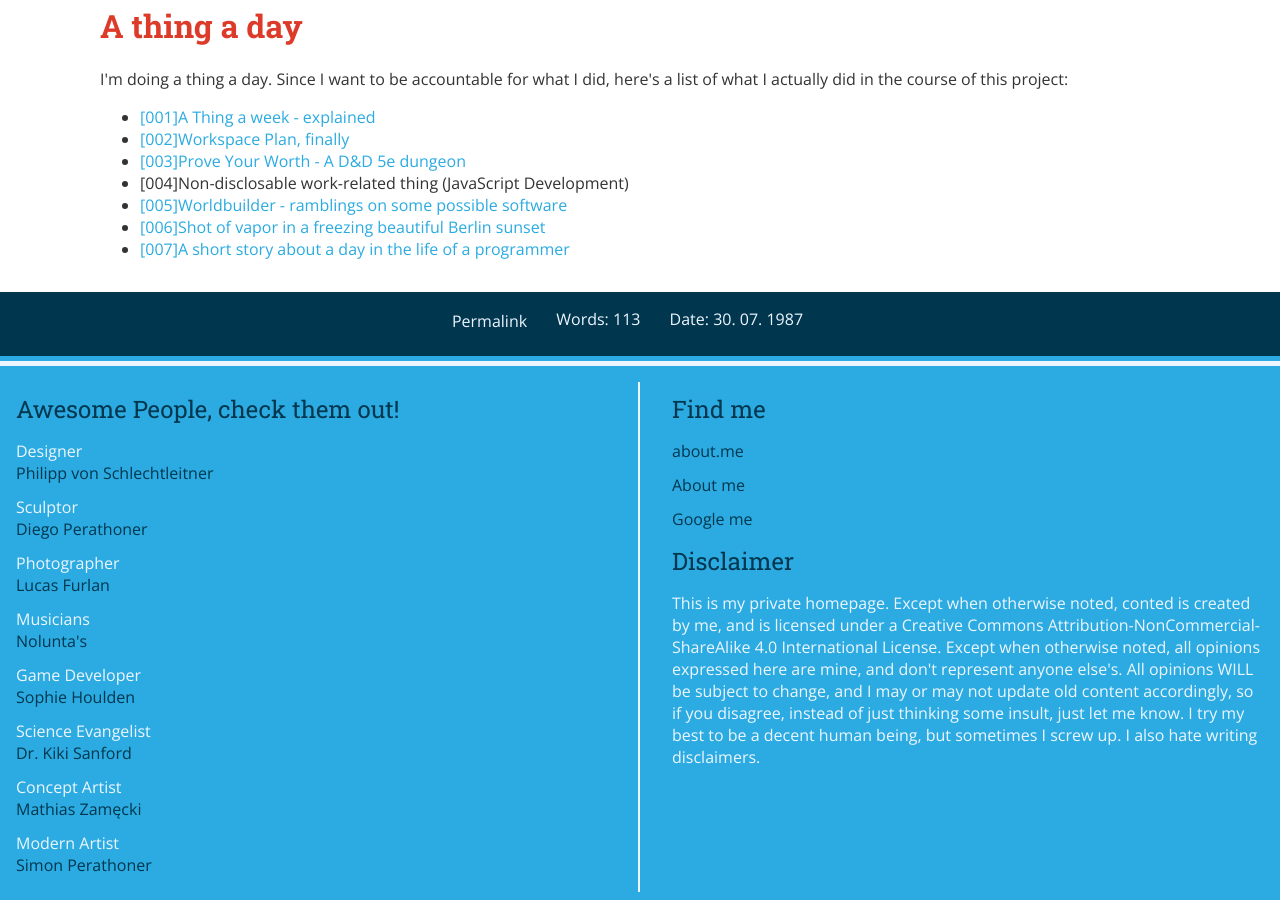
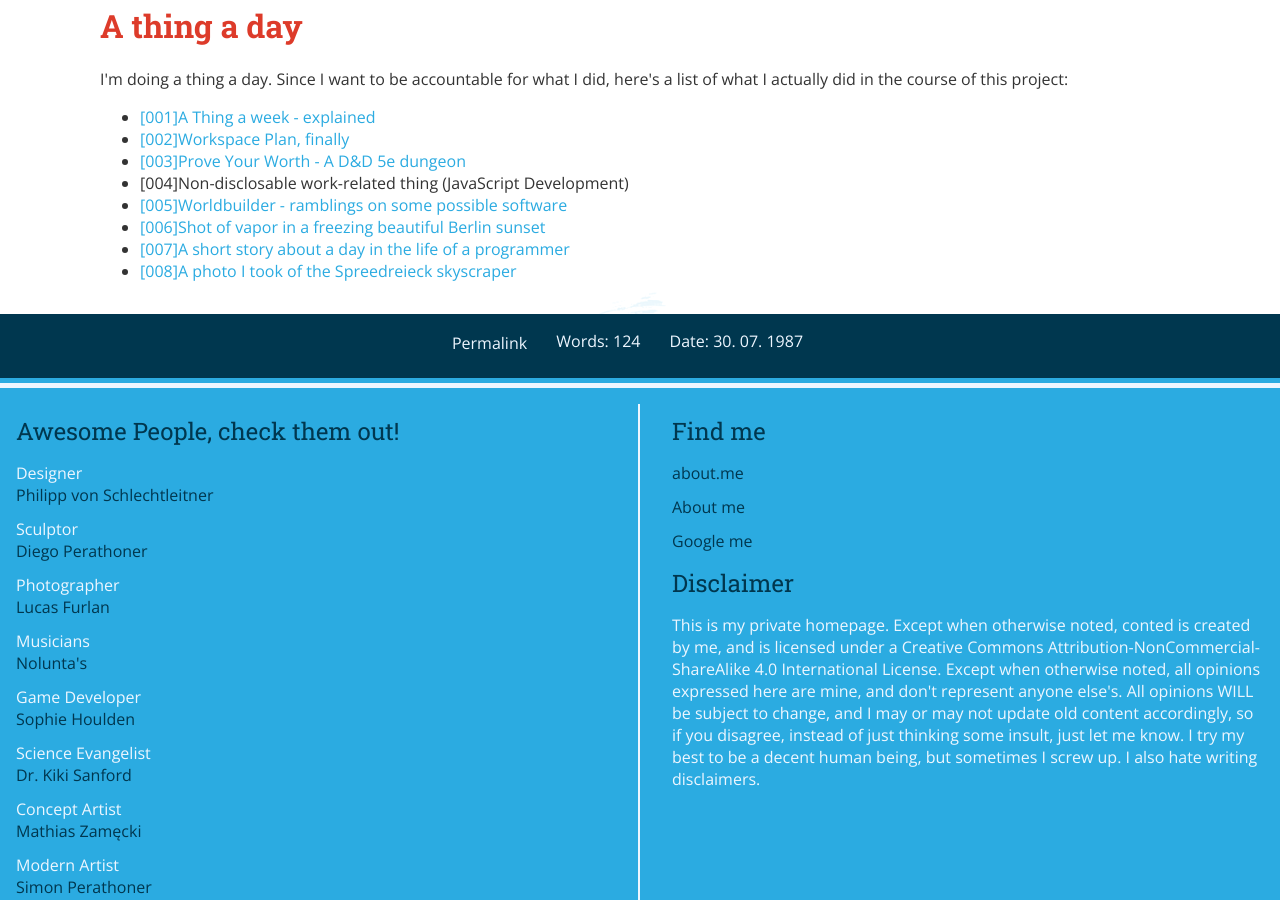
Before and after one commit to ramsesoriginal/ramsesoriginal.github.io, a Jekyll site: the page built from projects/ThingADay/index.html, in a window 1280 px wide and 900 px high, scrolled down 766 px. Built offline with Jekyll 4.4.1, drawn with Linux system fonts in a browser that asks for light colours; nearby versions of some CDN libraries; comment, search, counter and statistics services are not loaded.

Commit message:
Added picture for yesterday

```diff
--- a/projects/ThingADay/index.html
+++ b/projects/ThingADay/index.html
@@ -28,4 +28,7 @@ preview: /assets/images/guy-with-a-plan.gif
 	<li>
 		<a href="{{ site.url }}/2017/01/07/a-coders-tale">[007]A short story about a day in the life of a programmer</a>
 	</li>
+	<li>
+		<a href="https://500px.com/photo/192190137/spreedreieck-by-stefan-insam">[008]A photo I took of the Spreedreieck skyscraper</a>
+	</li>
 </ul>
```
Also changed, not shown: 1 other file.
